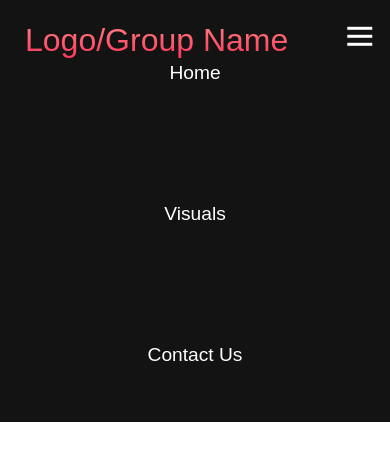
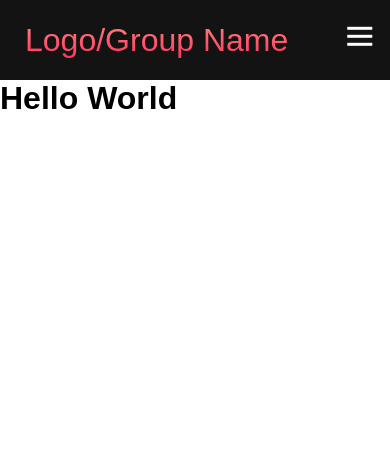
Before and after one commit to andrewzee23/personality_prediction, a Flask app: page /homepage in a window 390 px wide. Shown: the top 461 px of the page. Run offline with Flask 2, Linux system fonts and the light colour scheme.

Commit message:
slight changes

```diff
--- a/static/css/main.css
+++ b/static/css/main.css
@@ -93,8 +93,8 @@
         margin: 0;
         width: 100%;
         position: absolute;
-        /* top: -1000px;
-        opacity: 0; */
+        top: -1000px;
+        opacity: 0;
         transition: all 0.5s ease;
         height: 50vh;
         z-index: -1;
```
